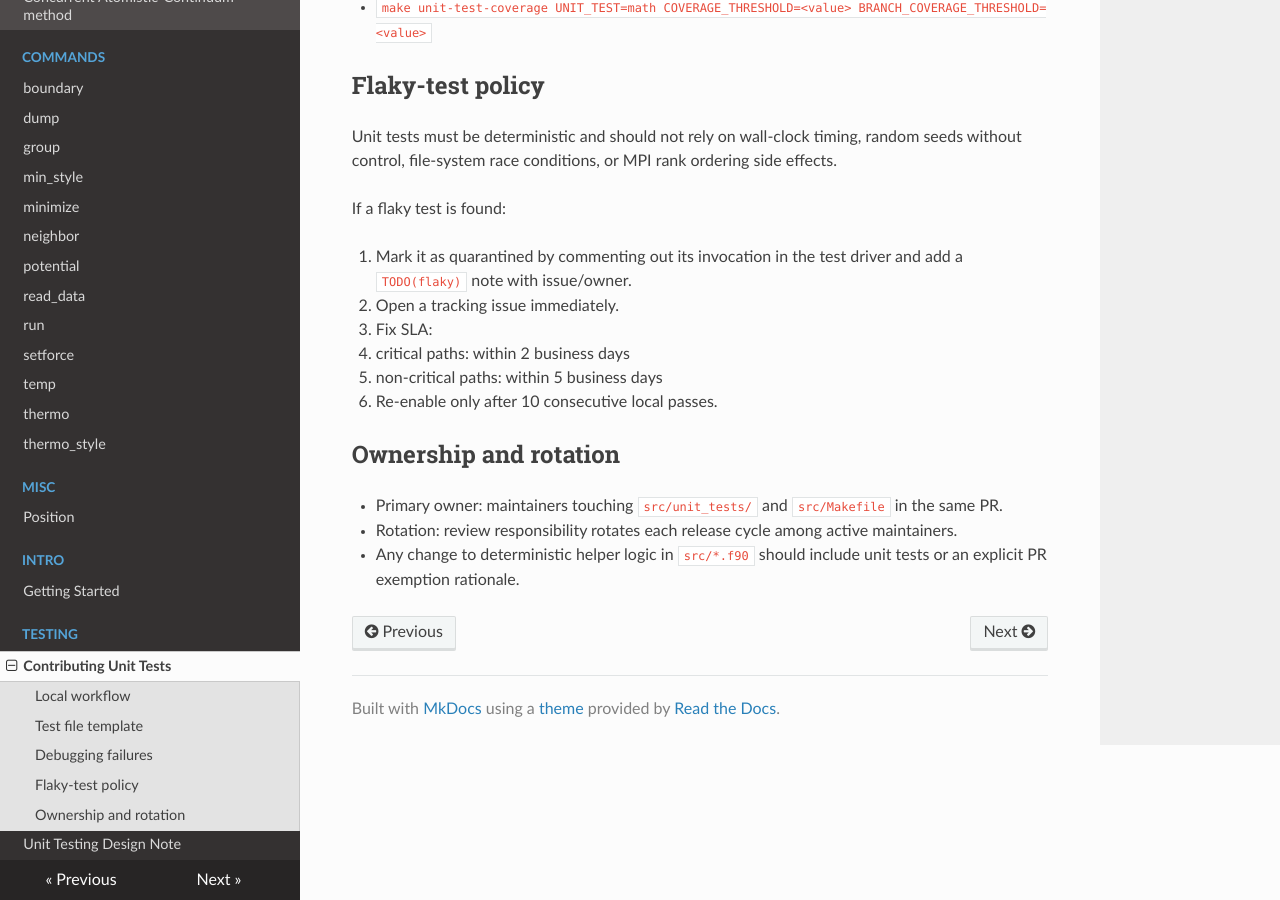
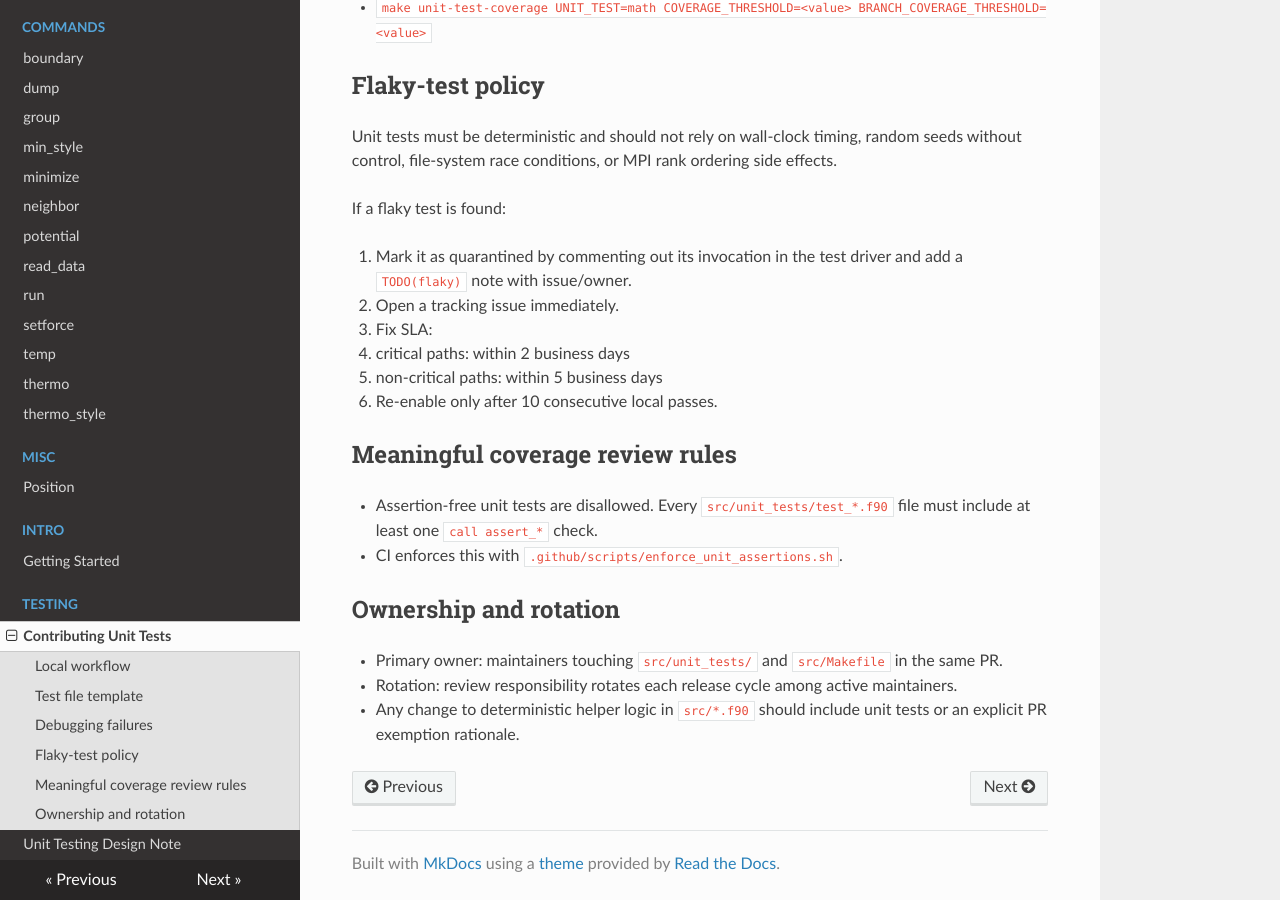
Before and after one commit to aselimov/vibeCAC, an MkDocs documentation site: the page built from docs/testing/contributing-unit-tests.md, in a window 1280 px wide and 900 px high, scrolled down 1220 px. Built offline with MkDocs 1.6.1, drawn with Linux system fonts in a browser that asks for light colours; nearby versions of some CDN libraries; some of the changed text lies outside the part shown.

Commit message:
Enforce assertion-bearing unit test files

```diff
--- a/docs/testing/contributing-unit-tests.md
+++ b/docs/testing/contributing-unit-tests.md
@@ -67,6 +67,11 @@ If a flaky test is found:
    - non-critical paths: within 5 business days
 4. Re-enable only after 10 consecutive local passes.
 
+## Meaningful coverage review rules
+
+- Assertion-free unit tests are disallowed. Every `src/unit_tests/test_*.f90` file must include at least one `call assert_*` check.
+- CI enforces this with `.github/scripts/enforce_unit_assertions.sh`.
+
 ## Ownership and rotation
 
 - Primary owner: maintainers touching `src/unit_tests/` and `src/Makefile` in the same PR.
```
Also changed, not shown: implementation.md (+1 -1 lines), 2 other files.
